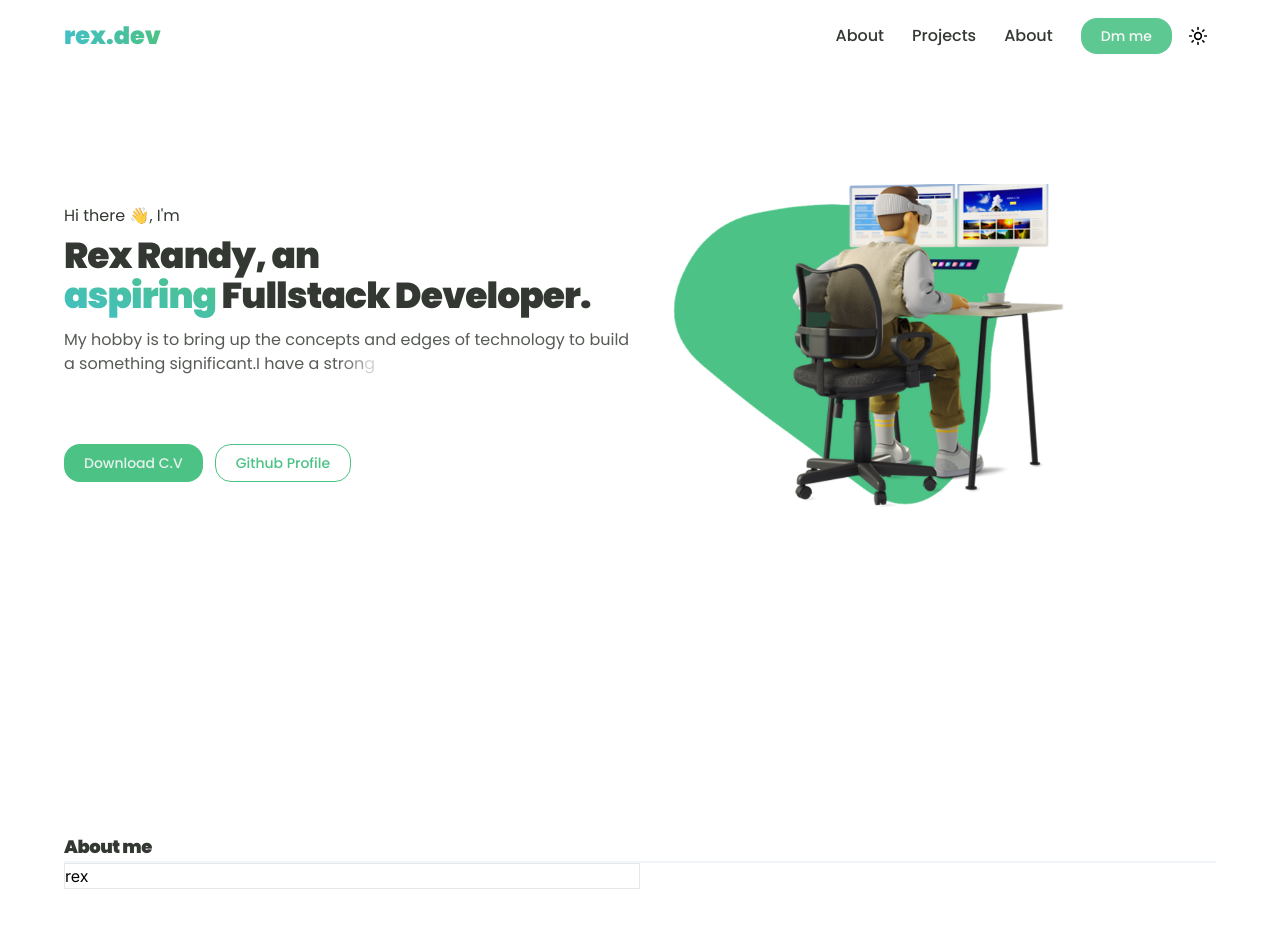
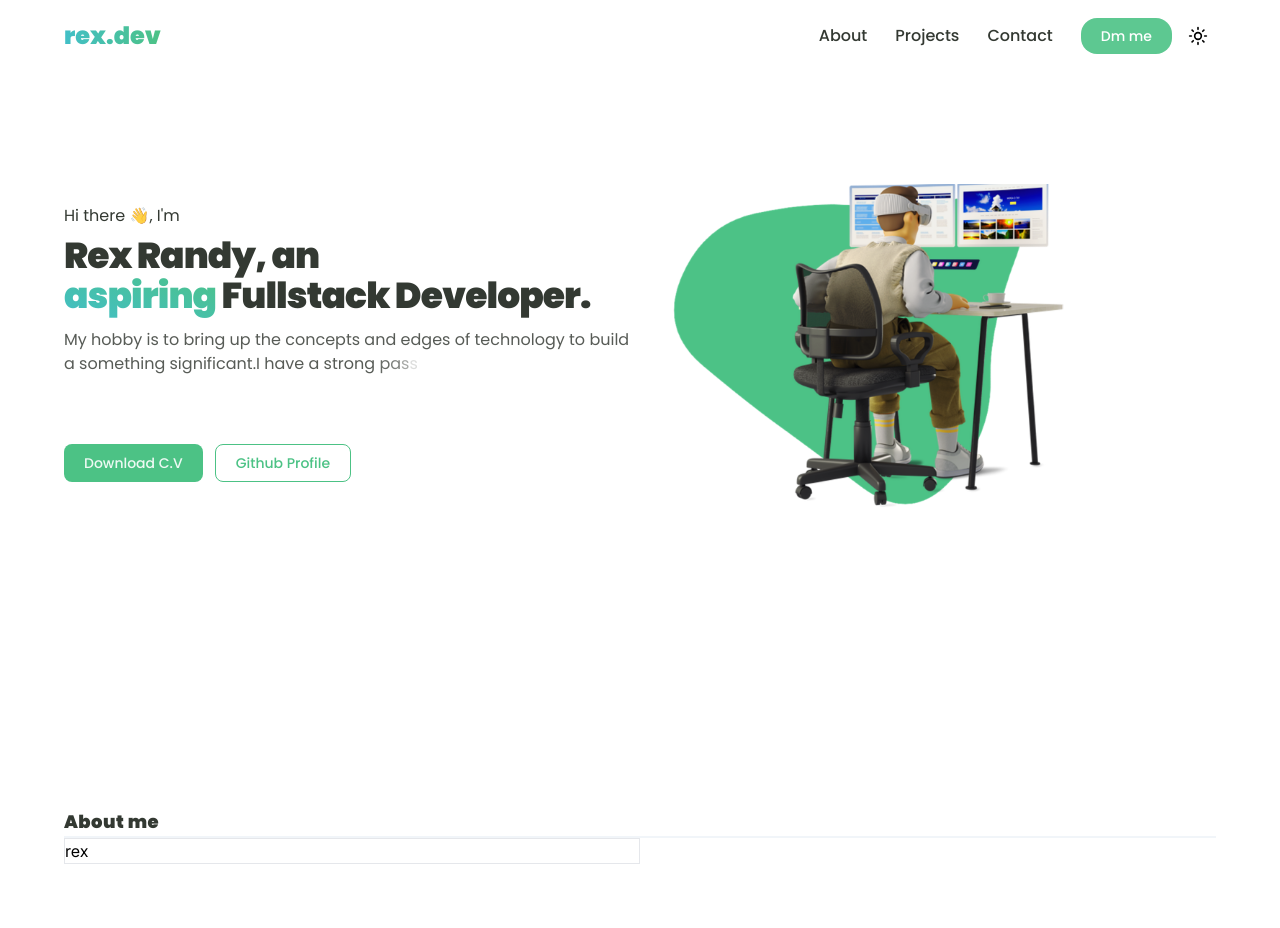
Before and after one commit to Rr-sobusy/rex.dev, a Next.js app: page / in a window 1280 px wide. Shown: the top 928 px of the page. Before the commit the page ends 889 px from the top, so only its background shows below. Built offline with nearby package versions, Linux system fonts and the light colour scheme.

Commit message:
adjust margin hero

```diff
--- a/package.json
+++ b/package.json
@@ -17,6 +17,7 @@
     "next-themes": "^0.3.0",
     "react": "^18",
     "react-dom": "^18",
+    "react-scroll": "^1.9.0",
     "react-type-animation": "^3.2.0",
     "tailwind-merge": "^2.4.0"
   },
@@ -24,6 +25,7 @@
     "@types/node": "^20",
     "@types/react": "^18",
     "@types/react-dom": "^18",
+    "@types/react-scroll": "^1.8.10",
     "eslint": "^8",
     "eslint-config-next": "14.2.5",
     "postcss": "^8",
--- a/src/app/globals.css
+++ b/src/app/globals.css
@@ -4,7 +4,7 @@
 
 @layer base {
   :root {
-    --background-hsl: 240 8 97;
+    --background-hsl: 0 0 100;
     --foreground-hsl: 113 24 7;
     --accent-hsl: 0 0 93;
     /* --primary: 140 49 53; */
@@ -13,13 +13,20 @@
 
   .dark {
      --background-hsl: 113 24 7;
-     --foreground-hsl: 240 8 97;
+     --foreground-hsl: 0 0 100;
      --accent-hsl: 0 0 19;
      --primary: 140 49 53;
    }
    }
 
    @layer base {
+
+
+    body {
+      @apply bg-background
+    }
+
+
     .loader {
       width: 44.8px;
       height: 44.8px;
--- a/src/components/Button.tsx
+++ b/src/components/Button.tsx
@@ -9,8 +9,8 @@ export interface ButtonProps
 const buttonVariants = cva("px-5 py-2 font-poppins font-medium text-sm hover:shadow-md", {
   variants: {
     variant: {
-      outlined: "rounded-2xl border border-primary text-primary",
-      contained: "rounded-2xl bg-primary text-background/90"
+      outlined: "rounded-lg border border-primary text-primary",
+      contained: "rounded-lg bg-primary text-background/90"
     },
   },
 });
--- a/src/components/layout/about.tsx
+++ b/src/components/layout/about.tsx
@@ -6,8 +6,8 @@ type Props = {};
 
 const About = (props: Props) => {
   return (
-    <section className="mt-8 reiative">
-      <h5 className="font-poppins sm:text-lg font-extrabold tracking-tight text-foreground/85">
+    <section id="About me" className="mt-8 min-h-screen">
+      <h5 className="font-poppins sm:text-lg font-extrabold tracking-wide text-foreground/85">
         About me
       </h5>
       <Separator />
--- /dev/null
+++ b/src/components/layout/header-nav.tsx
@@ -0,0 +1,30 @@
+import React from "react";
+import { Link, LinkProps } from "react-scroll";
+import { cn } from "@/lib/utils";
+
+type NavLinkProps = {
+  to: string;
+  children: string | React.ReactNode;
+  offset?: number;
+  className?: string;
+};
+
+const HeaderNav = ({ to, children, offset, className }: NavLinkProps) => {
+  return (
+    <Link
+      to={to}
+      spy={true}
+      smooth={true}
+      offset={offset}
+      duration={1000}
+      className={cn(
+        "relative after:absolute after:content-[''] after:-bottom-1 after:left-0 after:rounded-xl after:bg-primary after:h-[3px] after:w-0 after:duration-300 after:hover:w-full",
+        className
+      )}
+    >
+      {children}
+    </Link>
+  );
+};
+
+export default HeaderNav;
--- a/src/components/layout/header.tsx
+++ b/src/components/layout/header.tsx
@@ -1,10 +1,9 @@
-"use client";
-
 import React from "react";
 import { cn } from "@/lib/utils";
 import { FlexBox } from "../Flexbox";
 import { Sun } from "lucide-react";
 import { useTheme } from "next-themes";
+import HeaderNav from "./header-nav";
 
 type HeaderProps = {
   className?: string;
@@ -17,7 +16,12 @@ const Header = ({ className }: HeaderProps) => {
     setTheme(theme === "dark" ? "light" : "dark");
   };
   return (
-    <header className={cn("py-3 h-[55px] fixed max-w-6xl rounded-lg top-2 w-full translate-x-[-50%] left-1/2 mx-auto z-50", className)}>
+    <header
+      className={cn(
+        "py-3 h-[55px] fixed max-w-6xl rounded-lg top-2 w-full translate-x-[-50%] left-1/2 bg-background px-3 lg:px-0 mx-auto z-50",
+        className
+      )}
+    >
       <FlexBox justifyContent="between" alignItems="center" flexDirection="row">
         <h5 className="text-2xl bg-clip-text bg-gradient-to-r text-transparent to-primary from-[#42BFC7] font-extrabold font-poppins">
           rex.dev
@@ -28,9 +32,15 @@ const Header = ({ className }: HeaderProps) => {
             alignItems="center"
             className="gap-7 font-medium hidden md:flex"
           >
-            <p className="font-poppins text-foreground/85">About</p>
-            <p className="font-poppins text-foreground/85">Projects</p>
-            <p className="font-poppins text-foreground/85">About</p>
+            {["About", "Projects", "Contact"].map((content) => (
+              <HeaderNav
+              offset={-70}
+                className="font-poppins text-foreground/85 cursor-pointer"
+                to={content}
+              >
+                {content}
+              </HeaderNav>
+            ))}
             <button className="bg-primary/90 hover:bg-primary py-2 px-5 text-sm font-poppins flex items-center rounded-2xl text-background">
               Dm me
             </button>
--- a/src/components/layout/hero.tsx
+++ b/src/components/layout/hero.tsx
@@ -1,5 +1,3 @@
-"use client";
-
 import React from "react";
 import { FlexBox } from "../Flexbox";
 import Image from "next/image";
@@ -24,10 +22,10 @@ const Hero = ({ ...props }: HeroProps) => {
             x: 0,
           },
         }}
-        transition={{ duration: 0.3, ease: "easeInOut" }}
+        transition={{ duration: .9, ease: "easeInOut" }}
         viewOptions={{ margin: "0px 0px -350px 0px" }}
       >
-        <FlexBox className="md:mt-14 mt-10 flex flex-col lg:flex-row gap-16 lg:gap-0 lg:min-h-[calc(100vh-55px)] pt-14 md:pt-[8rem] w-full relative">
+        <FlexBox className="md:mt-14 mt-10 flex flex-col lg:flex-row gap-16 lg:gap-0 lg:min-h-[calc(100vh-80px)] pt-14 md:pt-[2rem] lg:pt-[8rem] w-full relative">
           <FlexBox className="flex-1 sm:mt-5 gap-2" flexDirection="col">
             <h5 className="font-poppins text-base text-foreground/85">
               Hi there &#128075;, I'm
--- a/src/components/layout/root-layout.tsx
+++ b/src/components/layout/root-layout.tsx
@@ -1,3 +1,5 @@
+"use client"
+
 import React from "react";
 import { Poppins } from "next/font/google";
 
```
Also changed, not shown: 1 other file (tests, documents, lock files or other folders).
